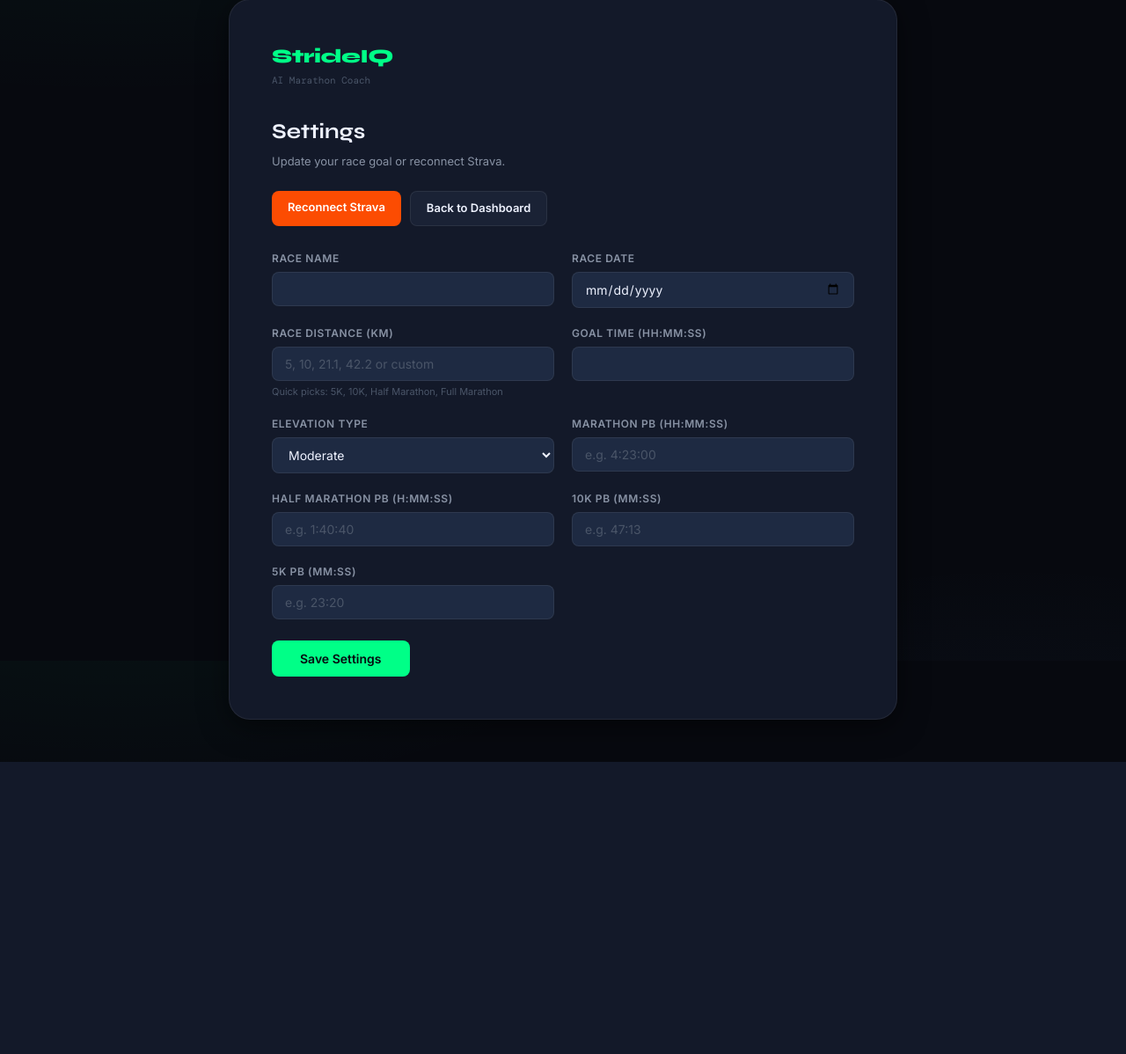
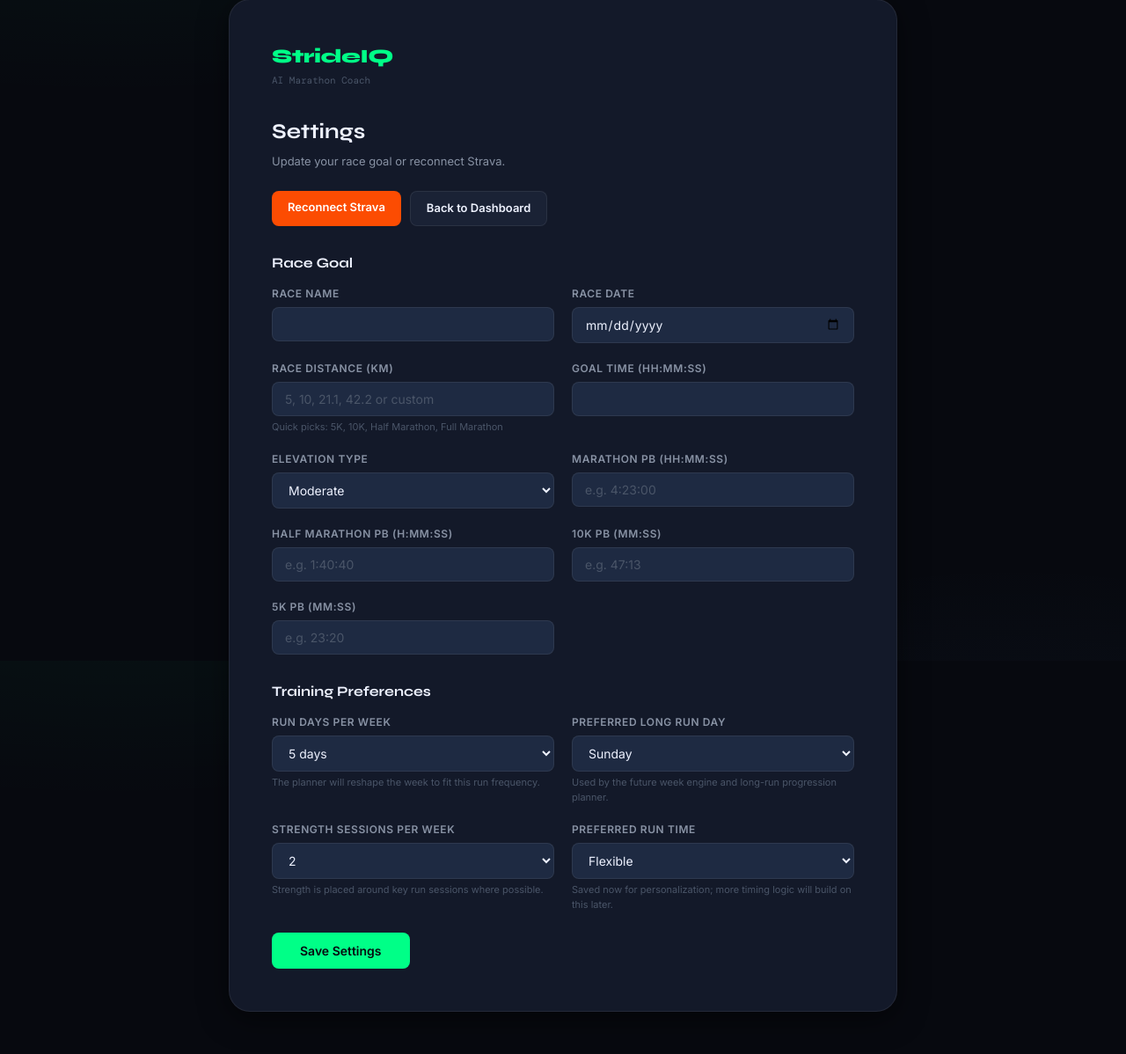
Before and after one commit to sujeeth-talluri/personal-performance-intelligence, a Flask app: template ppi/templates/settings.html in a window 1280 px wide. Shown: the part 49-1247 px from the top of the page at 88% size. Before the commit the page ends 915 px from the top, so only its background shows below. Run offline with Flask 3, Linux system fonts and the light colour scheme; the template is opened without the code that fills it, so the values that code supplies are empty; some web fonts are replaced.

Commit message:
Add editable training preferences to settings

```diff
--- a/ppi/routes.py
+++ b/ppi/routes.py
@@ -2649,6 +2649,7 @@ def onboarding():
 def settings():
     user = _current_user()
     goal = get_goal(user.id)
+    profile = RunnerProfile.query.filter_by(user_id=user.id).first()
     error = request.args.get("error")
 
     if request.method == "POST":
@@ -2660,11 +2661,31 @@ def settings():
         pb_5k  = request.form.get("pb_5k",  "").strip()
         pb_10k = request.form.get("pb_10k", "").strip()
         pb_hm  = request.form.get("pb_hm",  "").strip()
+        training_days_per_week = request.form.get("training_days_per_week", "").strip()
+        long_run_day = request.form.get("long_run_day", "").strip().lower()
+        strength_days_per_week = request.form.get("strength_days_per_week", "").strip()
+        preferred_run_time = request.form.get("preferred_run_time", "").strip().lower()
 
         try:
             race_distance = float(request.form.get("race_distance", "0"))
         except ValueError:
             race_distance = 0
+
+        try:
+            training_days_per_week = int(training_days_per_week or 5)
+        except ValueError:
+            training_days_per_week = 5
+        try:
+            strength_days_per_week = int(strength_days_per_week or 2)
+        except ValueError:
+            strength_days_per_week = 2
+
+        training_days_per_week = max(3, min(6, training_days_per_week))
+        strength_days_per_week = max(0, min(2, strength_days_per_week))
+        if long_run_day not in {"saturday", "sunday", "flexible"}:
+            long_run_day = "sunday"
+        if preferred_run_time not in {"early_morning", "morning", "evening", "flexible"}:
+            preferred_run_time = "flexible"
 
         if race_name and race_date and goal_time and race_distance > 0:
             try:
@@ -2680,11 +2701,20 @@ def settings():
                     pb_10k=pb_10k,
                     pb_hm=pb_hm,
                 )
+                if not profile:
+                    profile = RunnerProfile(user_id=user.id)
+                profile.training_days_per_week = training_days_per_week
+                profile.long_run_day = long_run_day
+                profile.strength_days_per_week = strength_days_per_week
+                profile.preferred_run_time = preferred_run_time
+                db.session.add(profile)
+                db.session.commit()
                 return redirect(url_for("web.dashboard"))
             except Exception:
+                db.session.rollback()
                 error = "Unable to update settings right now. Please try again."
 
-    return render_template("settings.html", user=user, goal=goal, error=error)
+    return render_template("settings.html", user=user, goal=goal, profile=profile, error=error)
 
 
 @web.route("/connect/strava")
--- a/ppi/templates/settings.html
+++ b/ppi/templates/settings.html
@@ -112,6 +112,21 @@
       box-shadow: var(--shadow-glow);
       transform: translateY(-1px);
     }
+    .section-title {
+      font-family: var(--font-display);
+      font-size: 16px;
+      font-weight: 700;
+      margin: 30px 0 14px;
+    }
+    .error-msg {
+      background: #fff1f2;
+      border: 1px solid #fecdd3;
+      color: #be123c;
+      border-radius: var(--radius-sm);
+      padding: 10px 12px;
+      font-size: 13px;
+      margin-bottom: 18px;
+    }
   </style>
 </head>
 <body>
@@ -125,7 +140,11 @@
         <a class="action-link action-link-strava" href="/connect/strava">Reconnect Strava</a>
         <a class="action-link action-link-back" href="/">Back to Dashboard</a>
       </div>
+      {% if error %}
+      <div class="error-msg">{{ error }}</div>
+      {% endif %}
       <form method="post">
+        <div class="section-title">Race Goal</div>
         <div class="grid2">
           <div class="form-row"><label>Race name</label><input name="race_name" value="{{ goal.race_name if goal else '' }}" required></div>
           <div class="form-row"><label>Race date</label><input type="date" name="race_date" value="{{ goal.race_date if goal else '' }}" required></div>
@@ -149,6 +168,51 @@
           <div class="form-row"><label>10K PB (MM:SS)</label><input name="pb_10k" placeholder="e.g. 47:13" value="{{ goal.pb_10k if goal else '' }}"></div>
           <div class="form-row"><label>5K PB (MM:SS)</label><input name="pb_5k" placeholder="e.g. 23:20" value="{{ goal.pb_5k if goal else '' }}"></div>
         </div>
+        <div class="section-title">Training Preferences</div>
+        <div class="grid2">
+          <div class="form-row">
+            <label>Run days per week</label>
+            <select name="training_days_per_week">
+              {% set run_days = profile.training_days_per_week if profile and profile.training_days_per_week else 5 %}
+              <option value="3" {% if run_days == 3 %}selected{% endif %}>3 days</option>
+              <option value="4" {% if run_days == 4 %}selected{% endif %}>4 days</option>
+              <option value="5" {% if run_days == 5 %}selected{% endif %}>5 days</option>
+              <option value="6" {% if run_days == 6 %}selected{% endif %}>6 days</option>
+            </select>
+            <div class="form-hint">The planner will reshape the week to fit this run frequency.</div>
+          </div>
+          <div class="form-row">
+            <label>Preferred long run day</label>
+            {% set long_day = profile.long_run_day if profile and profile.long_run_day else 'sunday' %}
+            <select name="long_run_day">
+              <option value="saturday" {% if long_day == 'saturday' %}selected{% endif %}>Saturday</option>
+              <option value="sunday" {% if long_day == 'sunday' %}selected{% endif %}>Sunday</option>
+              <option value="flexible" {% if long_day == 'flexible' %}selected{% endif %}>Flexible</option>
+            </select>
+            <div class="form-hint">Used by the future week engine and long-run progression planner.</div>
+          </div>
+          <div class="form-row">
+            <label>Strength sessions per week</label>
+            {% set strength_days = profile.strength_days_per_week if profile and profile.strength_days_per_week is not none else 2 %}
+            <select name="strength_days_per_week">
+              <option value="0" {% if strength_days == 0 %}selected{% endif %}>0</option>
+              <option value="1" {% if strength_days == 1 %}selected{% endif %}>1</option>
+              <option value="2" {% if strength_days == 2 %}selected{% endif %}>2</option>
+            </select>
+            <div class="form-hint">Strength is placed around key run sessions where possible.</div>
+          </div>
+          <div class="form-row">
+            <label>Preferred run time</label>
+            {% set run_time = profile.preferred_run_time if profile and profile.preferred_run_time else 'flexible' %}
+            <select name="preferred_run_time">
+              <option value="early_morning" {% if run_time == 'early_morning' %}selected{% endif %}>Early morning</option>
+              <option value="morning" {% if run_time == 'morning' %}selected{% endif %}>Morning</option>
+              <option value="evening" {% if run_time == 'evening' %}selected{% endif %}>Evening</option>
+              <option value="flexible" {% if run_time == 'flexible' %}selected{% endif %}>Flexible</option>
+            </select>
+            <div class="form-hint">Saved now for personalization; more timing logic will build on this later.</div>
+          </div>
+        </div>
         <datalist id="race-distance-options">
           <option value="5">5K</option>
           <option value="10">10K</option>
```
Also changed, not shown: tests/test_app.py (+51 -0 lines).
